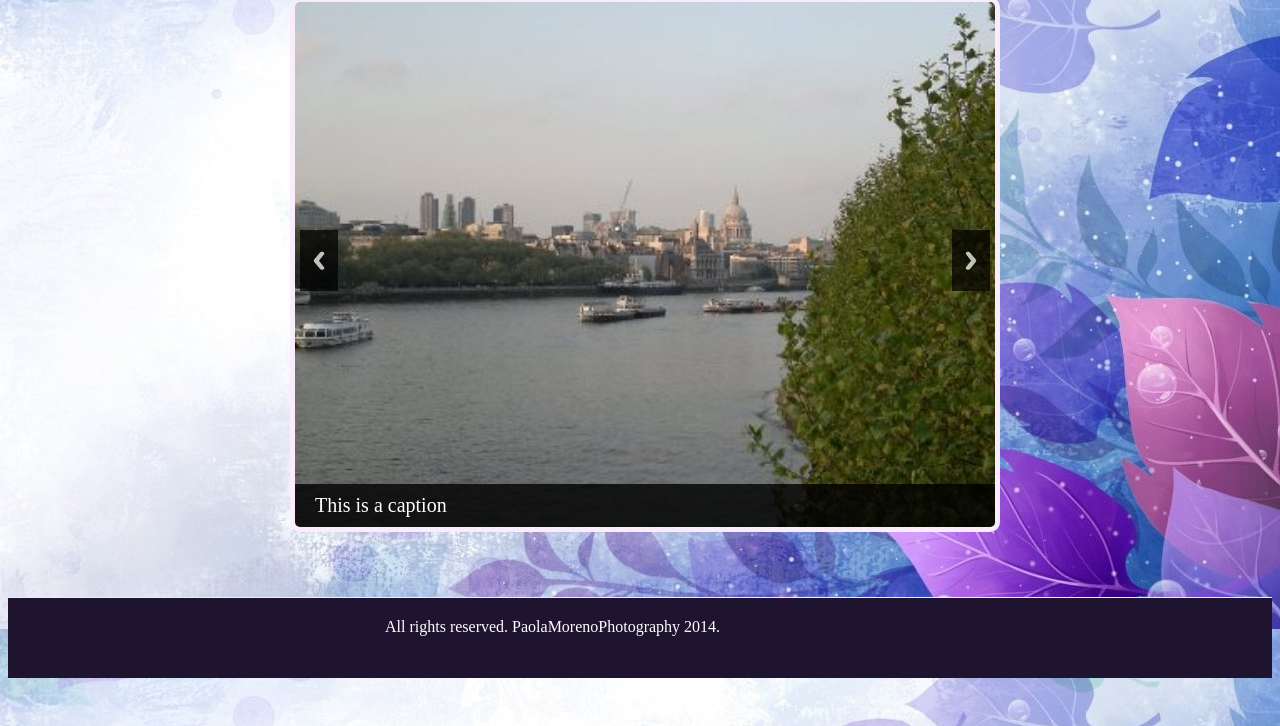
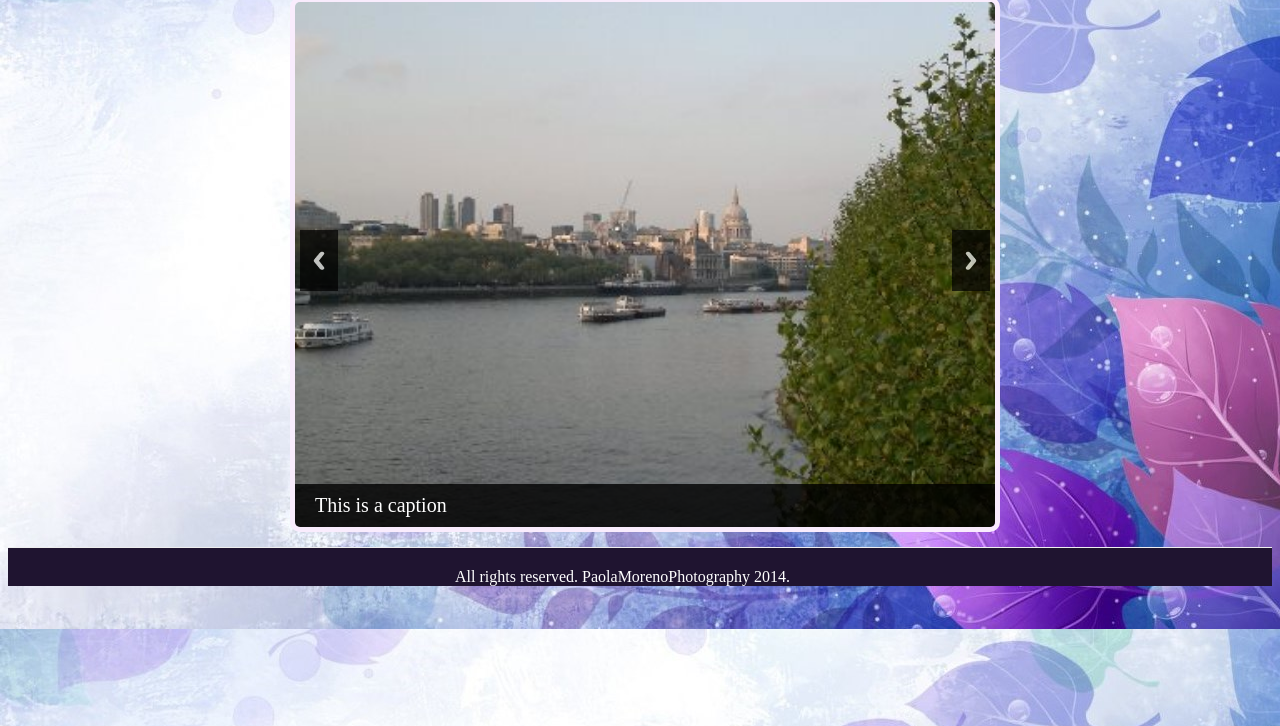
Before and after one commit to PaolaMoreno/photography, a plain HTML site: page index.html in a window 1280 px wide. Shown: the part 74-800 px from the top of the page. Drawn offline with nearby package versions, Linux system fonts and the light colour scheme.

Commit message:
aligning problems fixed

```diff
--- a/style.css
+++ b/style.css
@@ -62,13 +62,23 @@ nav ul li{
 }
 
 footer{
-  height: 60px;
+
   padding-top: 20px;
   padding-left: 30px;
   background-color: #1f1430;
   border-top: 1px solid #eeeeee;
-  margin-top: 600px;
+  margin-top: 550px;
   color: #FFFFFF;
+  display: block;
+  text-align: center;
+
+
+}
+#rights{
+width: 400px;
+margin-left:auto;
+margin-right:auto;
+text-align: center;
 }
 
 header{
```
